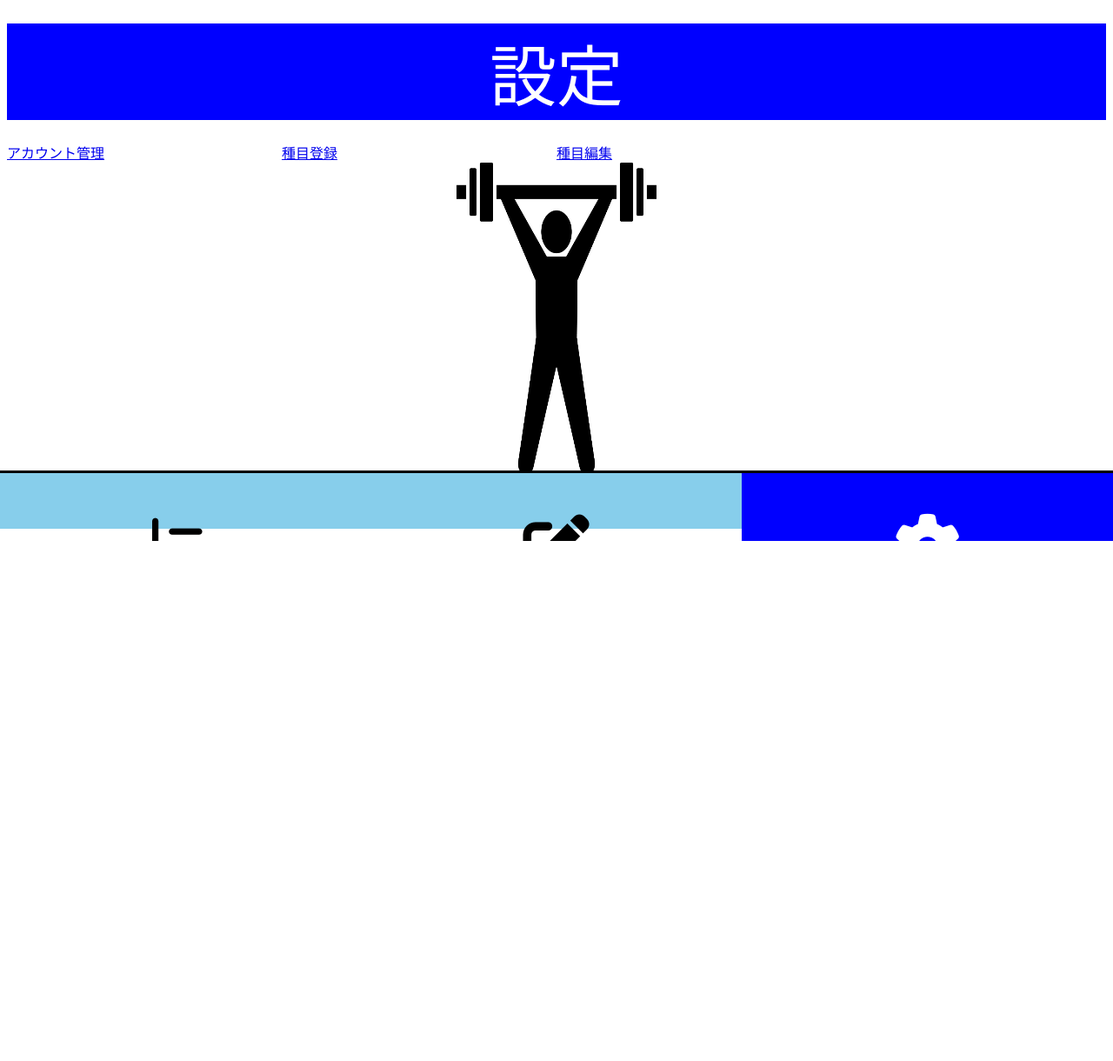
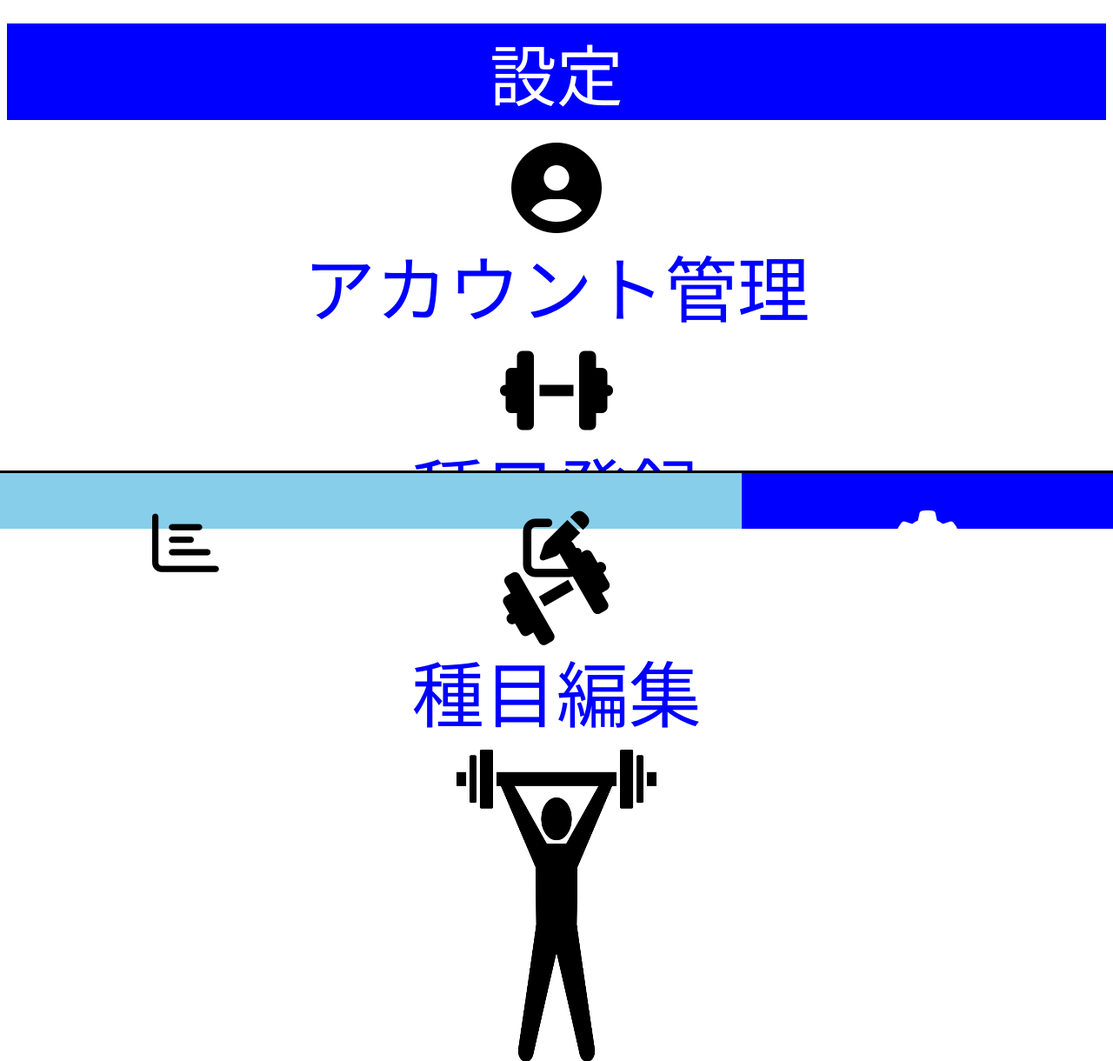
Before and after one commit to mimurayusuke/dep_test, a Django app: page /settings in a window 1280 px wide. Shown: the part 192-1412 px from the top of the page at 87% size. Before the commit the page ends 814 px from the top, so only its background shows below. Run offline with Django 3.2, Linux system fonts and the light colour scheme; the visitor is signed in with stand-in values (Sample User, id 1); some libraries are stand-ins or nearby versions.

Commit message:
mod_settings

```diff
--- a/templates/base.html
+++ b/templates/base.html
@@ -30,19 +30,19 @@
         <nav class="navbar">
             <ul class="flex-container">
                 {% if 'result_list' in request.path or 'result_edit' in request.path %}
-                    <li class="item_selected"><a href=#><i class="far fa-chart-bar"></i></a></li>
+                    <li class="item_selected"><a href=#><i class="far fa-chart-bar nav_icon"></i></a></li>
                 {% else %}
-                    <li class="item"><a href="{% url 'result_list' %}"><i class="far fa-chart-bar"></i></a></li>
+                    <li class="item"><a href="{% url 'result_list' %}"><i class="far fa-chart-bar nav_icon"></i></a></li>
                 {% endif %}
                 {% if 'home' in request.path or 'input' in request.path %}
-                    <li class="item_selected"><a href=#><i class="fas fa-edit"></i></a></li>
+                    <li class="item_selected"><a href=#><i class="fas fa-edit nav_icon"></i></a></li>
                 {% else %}
-                    <li class="item"><a href="{% url 'home' %}"><i class="fas fa-edit"></i></i></a></li>
+                    <li class="item"><a href="{% url 'home' %}"><i class="fas fa-edit nav_icon"></i></i></a></li>
                 {% endif %}
                 {% if 'settings' in request.path %}
-                    <li class="item_selected"><a href=#><i class="fas fa-cog"></i></i></a></li>
+                    <li class="item_selected"><a href=#><i class="fas fa-cog nav_icon"></i></i></a></li>
                 {% else %}
-                    <li class="item"><a href={% url 'settings' %}><i class="fas fa-cog"></i></a></li>
+                    <li class="item"><a href={% url 'settings' %}><i class="fas fa-cog nav_icon"></i></a></li>
                 {% endif %}
 
                 <!--del 2020.08.23-->
--- a/templates/input.html
+++ b/templates/input.html
@@ -25,6 +25,6 @@
         <p>{{ form.sets }}</p>
         <input class="button" type="button" value="記録" onclick="submit();">
         <p>or</p>
-        <input class="button" type="button" value="戻る" onclick="history.back();">
+        <input class="button" type="button" value="戻る" onclick="location.href='{% url 'home' %}'">
     </form>
 {% endblock %}
--- a/templates/settings.html
+++ b/templates/settings.html
@@ -1,8 +1,9 @@
 {% extends 'base.html' %}
 
 {% block content %}
+    <!--cssはaccount.cssで設定-->
     <div class="page_title"><span>設定</span></div>
-    <div><span><a href={% url 'account' %}>アカウント管理</a></span></div>
-    <div><span><a href={% url 'edit_menu' %}>種目登録</a></span></div>
-    <div><span><a href={% url 'edit_menu' %}>種目編集</a></span></div>
+    <div class="setting_menu"><span><i class="fas fa-user-circle fa-lg"></i></span><span><a href={% url 'account' %}>アカウント管理</a></span></div>
+    <div class="setting_menu"><span><i class="fas fa-dumbbell fa-lg"></i></span><span><a href={% url 'edit_menu' %}>種目登録</a></span></div>
+    <div class="setting_menu"><span><i class="fas fa-dumbbell fa-lg" id="rotate_dumbbel"></i></span><span><a href={% url 'edit_menu' %}>種目編集</a></span></div>
 {% endblock %}
--- a/weight/static/css/account.css
+++ b/weight/static/css/account.css
@@ -4,22 +4,25 @@
     grid-column: 1 / 5;
 }
 
-.login_button {
-    font-size: 6vw;
+
+/* for settings.html */
+.setting_menu {
+    font-size: 6.5vw;
     text-align: center;
     grid-column: 1 / 5;
+    margin: 1vh 0;
 }
 
-.login_button a{
-    width: 25vw;
-    height: 8vw;
-    font-size: 4vw;
-    color: black;
-    background-color: skyblue;
-    border: solid black;
-    border-radius: 3vw;
-    padding-top: 2vw;
-    margin: 2vw 0vw;
+.setting_menu span {
     display: inline-block;
+    width: 70%;
+}
+
+.setting_menu a {
     text-decoration: none;
+    color: blue;
 }
+
+#rotate_dumbbel {
+    transform: rotate(-30deg);
+}
--- a/weight/static/css/common.css
+++ b/weight/static/css/common.css
@@ -47,21 +47,22 @@ ul {
 li {
     list-style: none;
     font-size: 6vw;
+    height: 100%;
     width: 100%;
-    padding: 3.5% 0;
 }
 
 .item a {
     color: black;
     text-decoration: none;
     display: block;
+    height: 100%;
 }
 
 .item_selected {
     list-style: none;
     font-size: 6vw;
     width: 100%;
-    padding: 3.5% 0;
+    height: 100%;
     background-color: blue;
 }
 
@@ -69,7 +70,13 @@ li {
     color: white;
     text-decoration: none;
     display: block;
+    height: 100%;
 }
+
+.nav_icon {
+    padding-top: 10%;
+}
+
 
 .page_title {
     font-size: 6vw;
```
Also changed, not shown: templates/account.html (+5 -2 lines).
